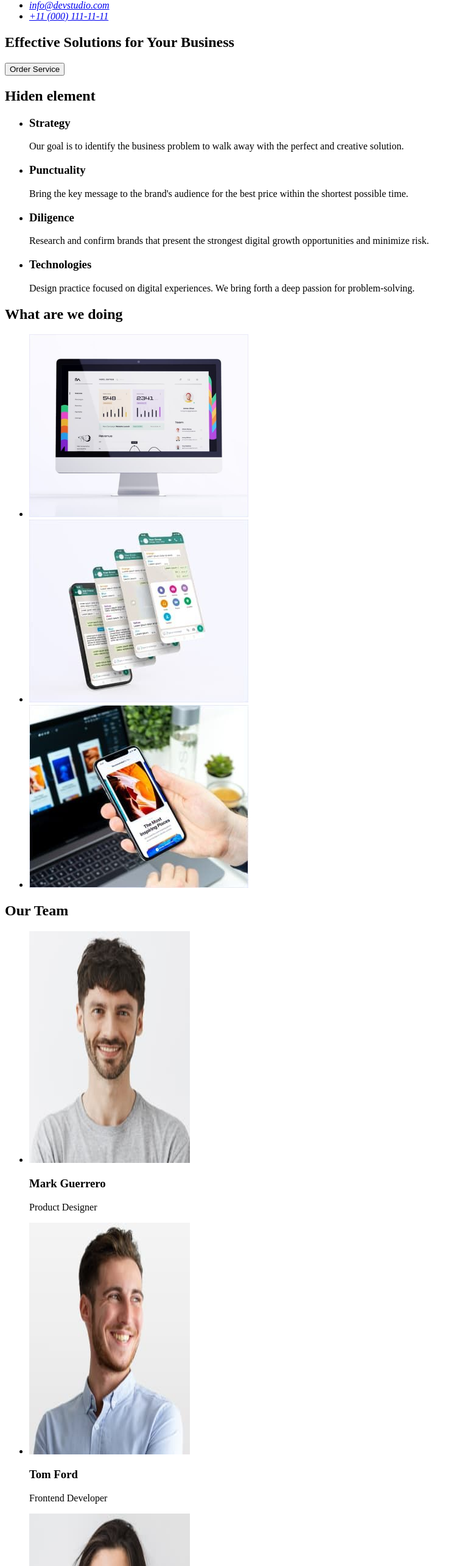
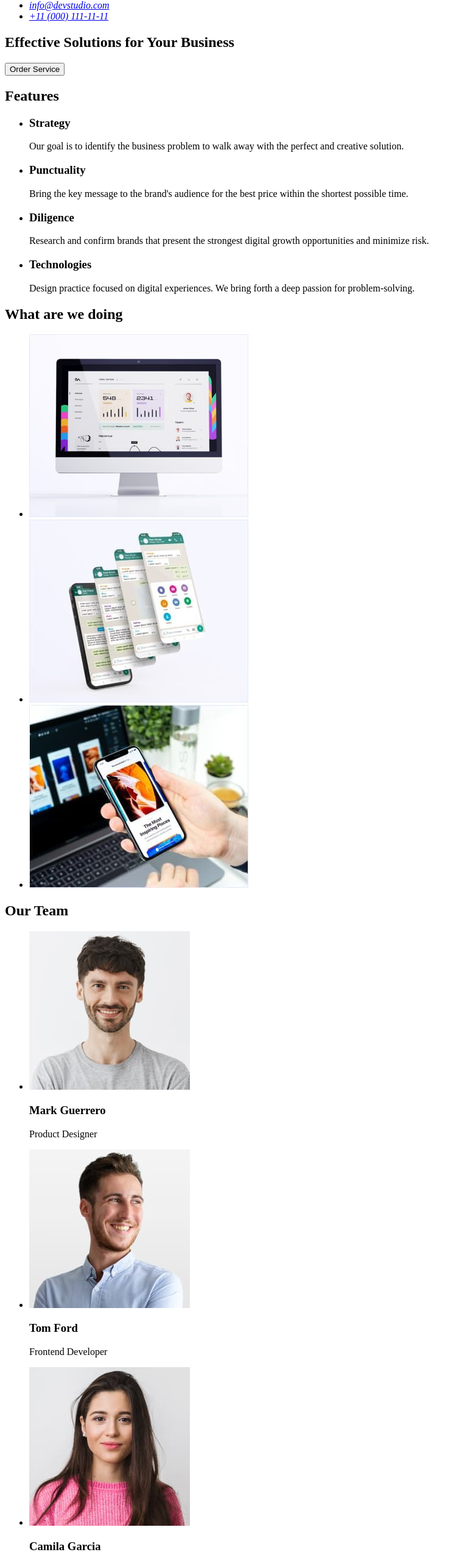
Before and after one commit to nata87/goit-markup-hw-01, a plain HTML site: page index.html in a window 1280 px wide. Shown: the part 112-2680 px from the top of the page at 61% size, without its empty margins (0-759 px from the left). Drawn offline with Linux system fonts and the light colour scheme.

Commit message:
Update index.html
format img

```diff
--- a/index.html
+++ b/index.html
@@ -1,8 +1,8 @@
 <!DOCTYPE html>
 <html lang="en">
   <head>
-    <meta charset="UTF-8" />
-    <meta name="description" content="Homework 1" />
+    <meta charset="UTF-8"/>
+    <meta name="description" content="Homework 1"/>
     <title>Studio</title>
   </head>
   <body>
@@ -34,8 +34,11 @@
       </section>
       <!--Section 2-->
       <section>
-        <h2>Hiden element</h2>
+        <h2>Features</h2>
         <ul>
+          <div></div>
+          <div></div>
+          <div></div>
           <li>
             <h3>Strategy</h3>
             <p>
@@ -107,7 +110,7 @@
               src="./images/team/teamCard1.jpg"
               alt="Mark Guerrero"
               width="264"
-            height="380"
+              height="260"
             />
             <h3>Mark Guerrero</h3>
             <p>Product Designer</p>
@@ -117,7 +120,7 @@
               src="./images/team/teamCard2.jpg"
               alt="Tom Ford"
               width="264"
-            height="380"
+              height="260"
             />
             <h3>Tom Ford</h3>
             <p>Frontend Developer</p>
@@ -127,7 +130,7 @@
               src="./images/team/teamCard3.jpg"
               alt="Camila Garcia"
               width="264"
-            height="380"
+              height="260"
             />
             <h3>Camila Garcia</h3>
             <p>Marketing</p>
@@ -137,7 +140,7 @@
               src="./images/team/teamCard4.jpg"
               alt="Daniel Wilson"
               width="264"
-            height="380"
+              height="260"
             />
             <h3>Daniel Wilson</h3>
             <p>UI Designer</p>
```
Lines whose indentation alone changed are shown as unchanged.
